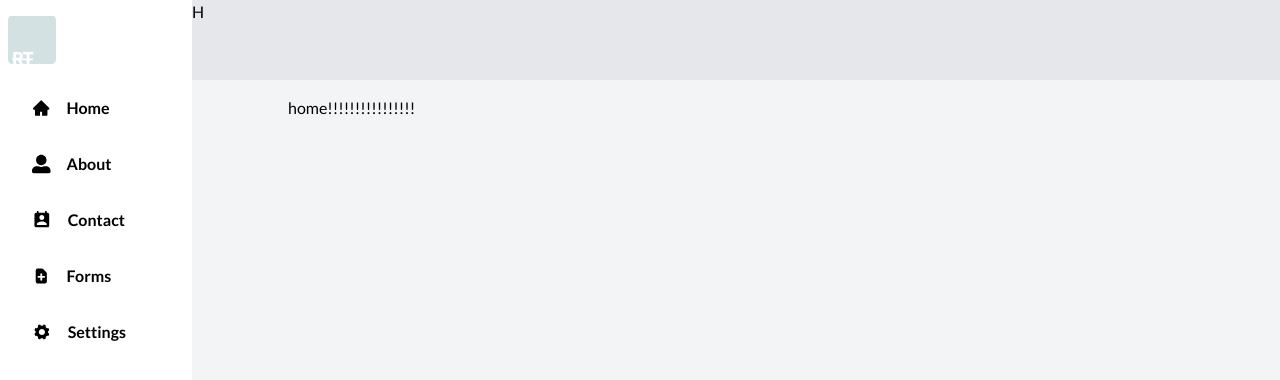
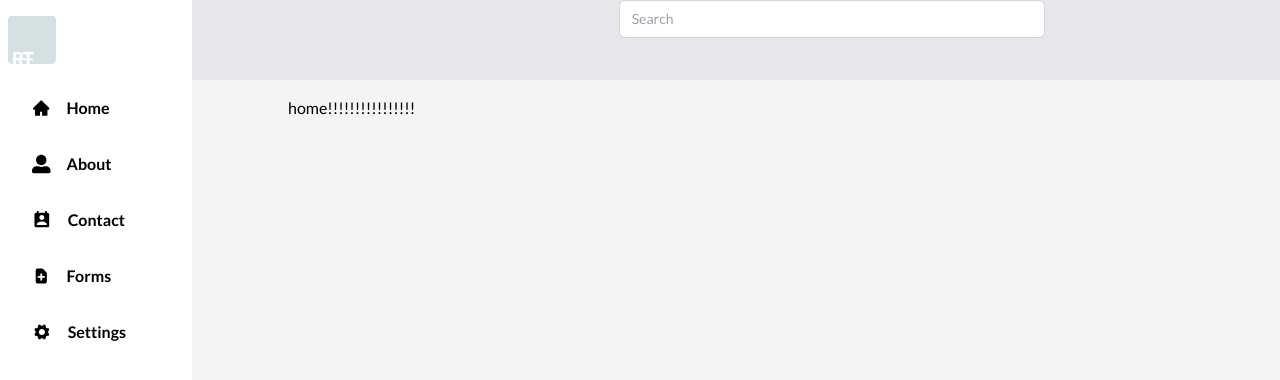
Before and after one commit to cazterk/react-tailwind-dashboard-template, a React (Create React App) app: page / in a window 1280 px wide. Shown: the top 380 px of the page. Built offline with nearby package versions, Linux system fonts and the light colour scheme.

Commit message:
add search bar

```diff
--- a/src/components/header.tsx
+++ b/src/components/header.tsx
@@ -1,7 +1,19 @@
 import React from "react";
 
 const Header = () => {
-  return <div>H</div>;
+  return (
+    <div className="flex  w-full  ">
+      <form action="" className=" flex justify-center w-full">
+        <input
+          type="text"
+          placeholder="Search"
+          autoComplete="off"
+          aria-label="Search"
+          className="px-3 py-2 border border-gray-300 rounded-md text-sm focus:outline-none focus:border-blue-500 focus:shadow-outline-blue w-4/12"
+        />
+      </form>
+    </div>
+  );
 };
 
 export default Header;
```
